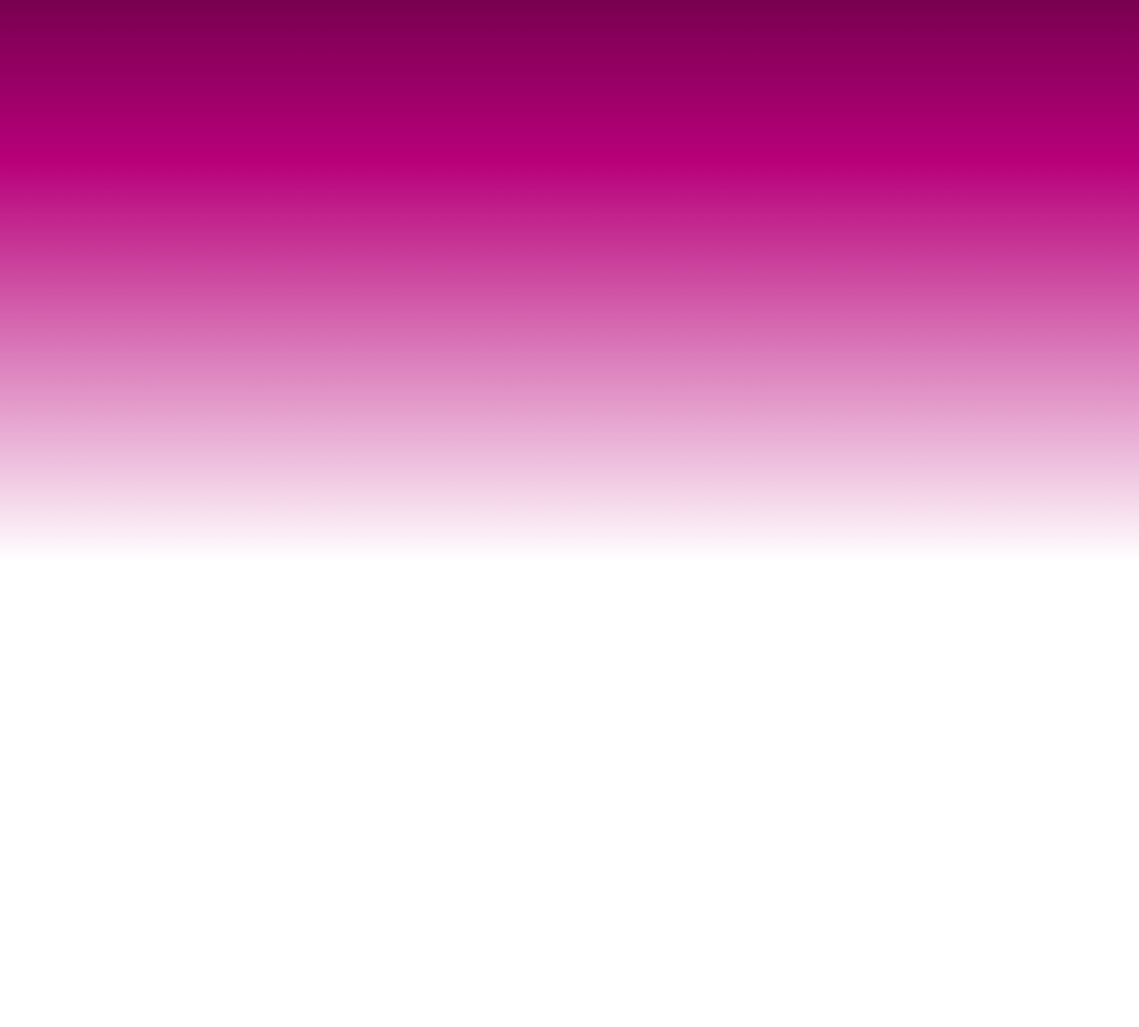
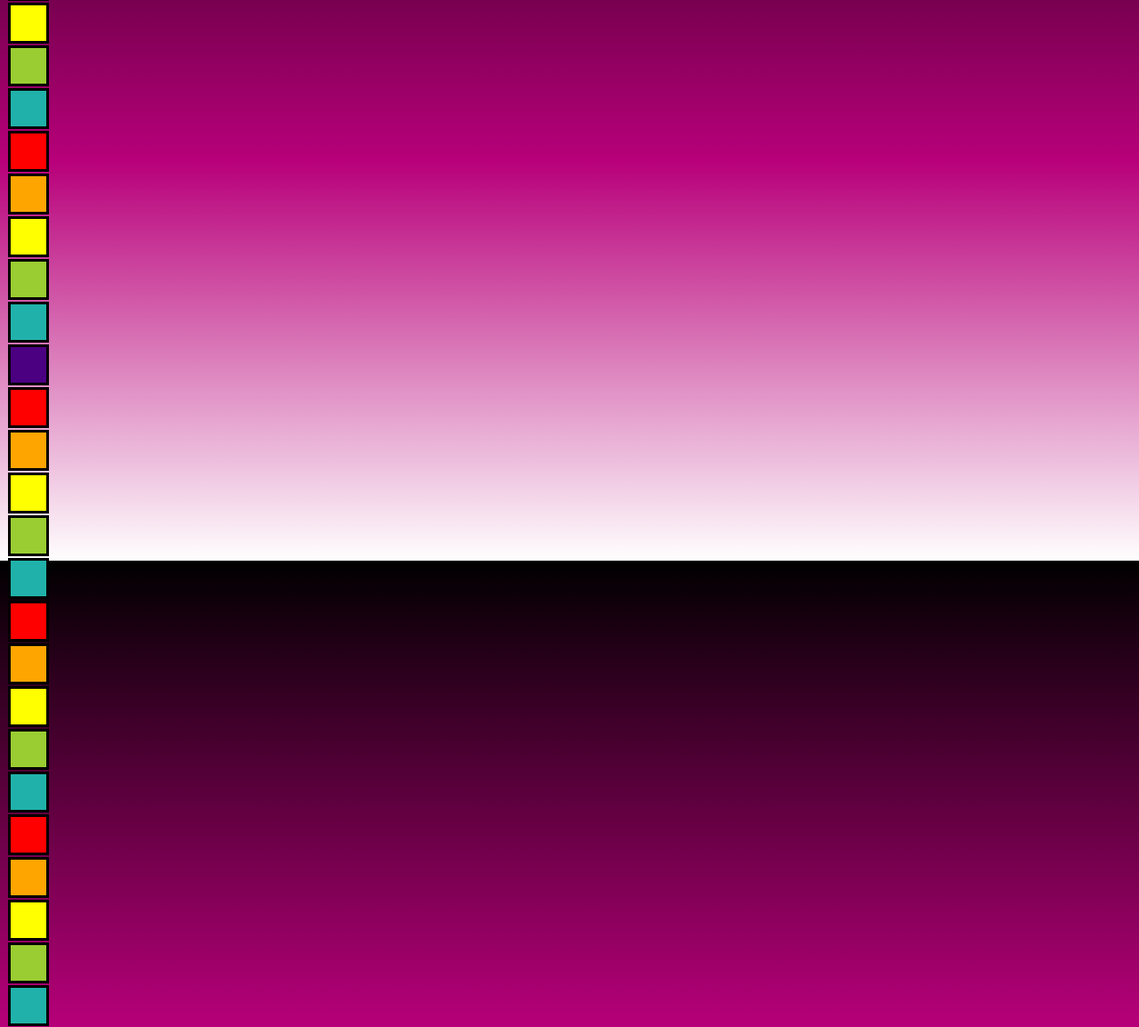
Before and after one commit to mumucodes/foundationsI, a plain HTML site: page SM-mockup/index.html in a window 1280 px wide. Shown: the part 345-1499 px from the top of the page at 89% size. Before the commit the page ends 975 px from the top, so only its background shows below. Drawn offline with Linux system fonts and the light colour scheme; a web font is replaced by a local one.

Commit message:
pseudo code for app

```diff
--- /dev/null
+++ b/CheckItOut/app.js
@@ -0,0 +1,2 @@
+console.log('Is an array?:', Array.isArray([3, 4, 5]));
+console.log('Is an array?:', Array.isArray({a: 1}));
--- a/SM-mockup/index.html
+++ b/SM-mockup/index.html
@@ -10,8 +10,36 @@
 
 </head>
 <body>
-    <div id="cardsArray"></div>
+    <!-- <div id="cardsArray"></div> -->
     <h1>sex magic</h1>
+    <span class="wrapper">
+        <div class="red"></div>
+        <div class="orange"></div>
+        <div class="yellow"></div>
+        <div class="green"></div>
+        <div class="blue"></div>
+        <div class="red"></div>
+        <div class="orange"></div>
+        <div class="yellow"></div>
+        <div class="green"></div>
+        <div class="blue"></div>
+        <div class="violet"></div>
+        <div class="red"></div>
+        <div class="orange"></div>
+        <div class="yellow"></div>
+        <div class="green"></div>
+        <div class="blue"></div>
+        <div class="red"></div>
+        <div class="orange"></div>
+        <div class="yellow"></div>
+        <div class="green"></div>
+        <div class="blue"></div>
+        <div class="red"></div>
+        <div class="orange"></div>
+        <div class="yellow"></div>
+        <div class="green"></div>
+        <div class="blue"></div>
+    </span>
     <script src="./script.js"></script>
 </body>
 </html>
--- a/SM-mockup/script.js
+++ b/SM-mockup/script.js
@@ -1,4 +1,32 @@
 const game = document.getElementById('cardsArray');
+
+//generate game board
+
+//generate players
+
+//ask user to select a player token
+
+//randomly assign another token to computer
+
+//ask user to pick a card
+
+//user clicks on card and card turns up and is placed on the discard stack
+
+// v.1 users token is moved to corresponding place on board
+
+// computers token is moved to corresponding place on board
+
+// repeat process until either player reaches end of board unless all cards are used in which
+// case the deck is shuffled again and reset
+
+//handle events
+
+//user lands on space that is a licorice will skip the next turn
+//user lands on shortcut user is moved to
+
+
+
+
 
 //create an array of red card objects with the value 1
 
@@ -249,4 +277,21 @@ const cardSet = redCardsetArray.concat((
                             (blueCardsetArray.concat(
                                 (violetCardsetArray))))))))));
 
-console.log(cardSet)
+// function to shuffle compiled array into randomly stacked deck
+
+function shuffle() {
+    let ctr = cardSet.length;
+    let temp;
+    let index;
+
+    while(ctr > 0){
+        index = Math.floor(Math.random()* ctr);
+    ctr --;
+    temp = cardSet[ctr];
+    cardSet[ctr] = cardSet[index];
+    cardSet[index] = temp;
+    } return cardSet;
+}
+
+shuffle();
+console.log(cardSet);
--- a/SM-mockup/style.css
+++ b/SM-mockup/style.css
@@ -7,3 +7,39 @@ body {
     width: 100% vw;
     background: rgb(255,254,254);
     background: linear-gradient(0deg, rgba(255,254,254,1) 0%, rgba(184,0,122,1) 46%, rgba(0,0,0,1) 100%);
+}
+span {
+    display: grid;
+    width: 100vw;
+    grid-template-columns: 30(40px);
+    grid-template-rows: 4(40px);
+    position: absolute;
+
+}
+
+div {
+    display: grid;
+    position:relative;
+    height: 40px;
+    width: 40px;
+    border: 3px solid black;
+    margin: 1px;
+}
+.red {
+    background-color: red;
+}
+.orange {
+    background-color: orange;
+}
+.yellow {
+    background-color: yellow;
+}
+.green {
+    background-color: yellowgreen;
+}
+.blue {
+    background-color: lightseagreen;
+}
+.violet {
+    background-color: indigo;
+}
```
Also changed, not shown: CheckItOut/index.html (added, +12 -0 lines), SM-mockup/gameboard.js (added).
